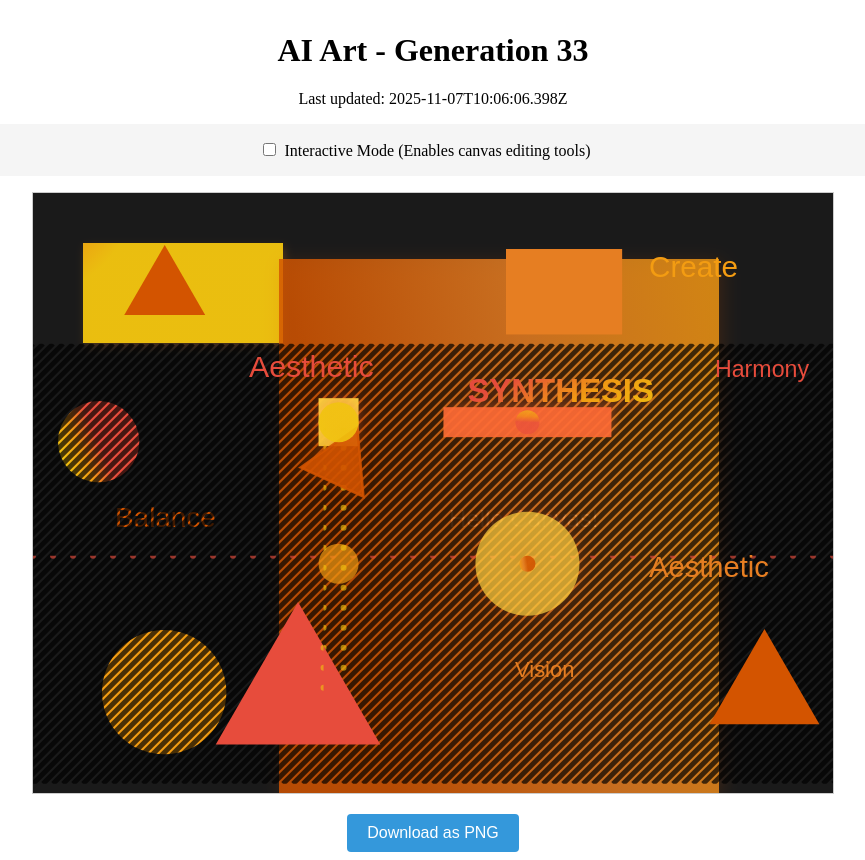
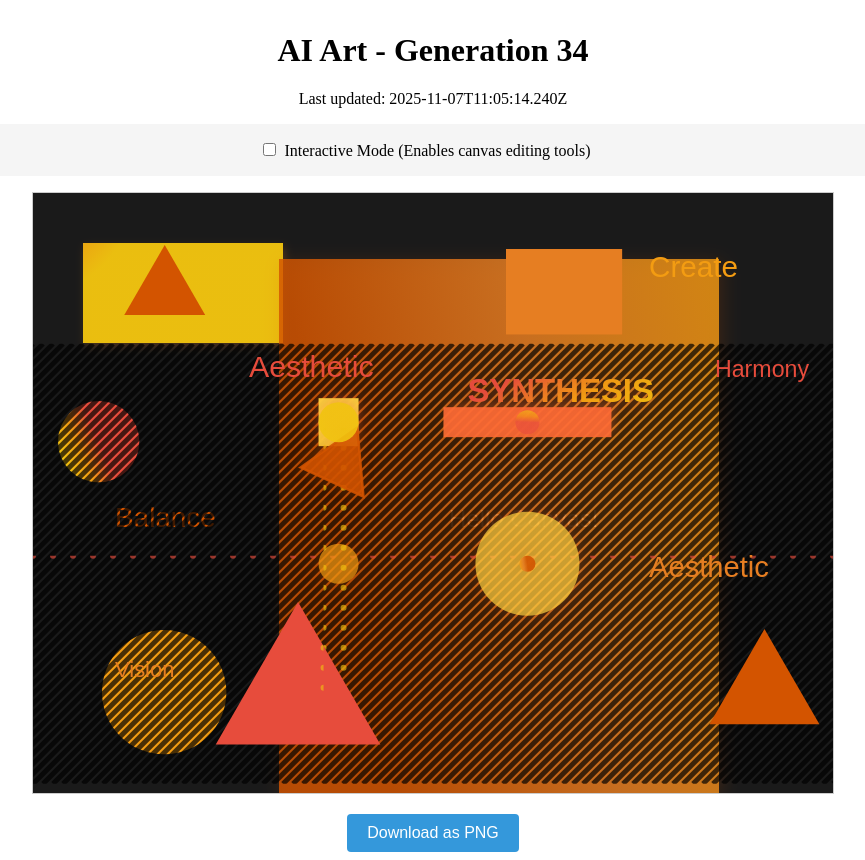
Before and after one commit to mcclowes/ai-art, a React (Vite) app: page / in a window 1280 px wide. Shown: the whole page, without its empty margins (207-1072 px from the left). Built offline with nearby package versions, Linux system fonts and the light colour scheme.

Commit message:
Improve artwork - Generation 34

```diff
--- a/src/artwork-state.ts
+++ b/src/artwork-state.ts
@@ -324,7 +324,7 @@ export const artworkState: ArtworkState = {
     },
     {
       "type": "text",
-      "x": 482,
+      "x": 82,
       "y": 484,
       "text": "Vision",
       "font": "21.98963474349261px Arial",
@@ -472,7 +472,7 @@ export const artworkState: ArtworkState = {
       "id": "triangle_1762509966398"
     }
   ],
-  "generation": 33,
-  "lastUpdated": "2025-11-07T10:06:06.398Z",
+  "generation": 34,
+  "lastUpdated": "2025-11-07T11:05:14.240Z",
   "cycleStarted": "2025-11-06T02:35:49.500Z"
 };
```
